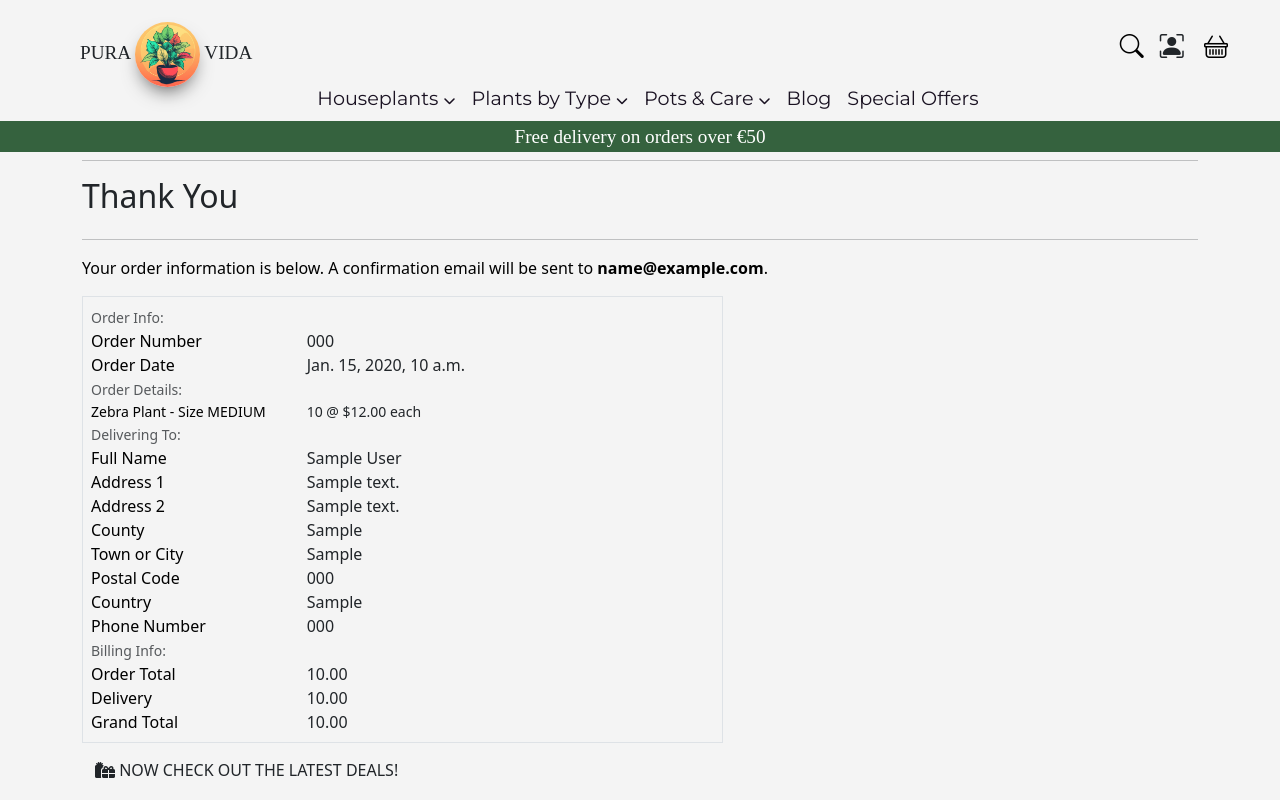
After one commit to viktor-codes/puravida, a Django app: page /checkout/checkout_success/000 in a window 1280 px wide. The commit adds this page. Run offline with Django 3.2, Linux system fonts and the light colour scheme; data comes from the database, SQL or seed files in the repository; tables that the repository leaves empty hold one stand-in row (values such as "Sample post"); some libraries are stand-ins or nearby versions; some web fonts are replaced.

Commit message:
Added checkout success logic

```diff
--- a/checkout/__init__.py
+++ b/checkout/__init__.py
@@ -0,0 +1 @@
+default_app_config = 'checkout.apps.CheckoutConfig'
--- a/checkout/forms.py
+++ b/checkout/forms.py
@@ -8,7 +8,7 @@ class OrderForm(forms.ModelForm):
         fields = ('first_name', 'last_name', 'email', 'phone_number',
                   'street_address1', 'street_address2',
                   'town_or_city', 'postcode',
-                  'county',)
+                  'county', 'country')
 
     def __init__(self, *args, **kwargs) -> None:
         """
@@ -21,6 +21,7 @@ class OrderForm(forms.ModelForm):
             'last_name': 'Last Name',
             'email': 'Email Address',
             'phone_number': 'Phone Number',
+            'country': 'Country',
             'postcode': 'Postal Code',
             'town_or_city': 'Town or City',
             'street_address1': 'Address',
--- a/checkout/models.py
+++ b/checkout/models.py
@@ -19,7 +19,7 @@ class Order(models.Model):
         max_length=50, null=False, blank=False, default='Smith')
     email = models.EmailField(max_length=254, null=False, blank=False)
     phone_number = models.CharField(max_length=20, null=False, blank=False)
-
+    country = models.CharField(max_length=40, null=False, blank=False,default='GB')
     postcode = models.CharField(max_length=20, null=True, blank=True)
     town_or_city = models.CharField(max_length=40, null=False, blank=False)
     street_address1 = models.CharField(max_length=80, null=False, blank=False)
--- a/checkout/templates/checkout/checkout.html
+++ b/checkout/templates/checkout/checkout.html
@@ -84,7 +84,7 @@
                 </fieldset>
                 <fieldset class="rounded px-3 mb-5">
                     <legend class="fieldset-label small text-black px-2 w-auto">Shipping Address</legend>
-
+                    {{ order_form.country | as_crispy_field }}
                     <div class="row">
                         <div class="col-md-6">
                             {{ order_form.first_name | as_crispy_field }}
--- /dev/null
+++ b/checkout/templates/checkout/checkout_success.html
@@ -0,0 +1,215 @@
+{% extends "includes/base.html" %}
+{% load static %}
+
+{% block extra_css %}
+<link rel="stylesheet" href="{% static 'checkout/css/checkout.css' %}">
+{% endblock %}
+
+{% block page_header %}
+<div class="container header-container">
+    <div class="row">
+        <div class="col"></div>
+    </div>
+</div>
+{% endblock %}
+
+{% block content %}
+<div class="overlay"></div>
+<div class="container">
+    <div class="row">
+        <div class="col">
+            <hr>
+            <h2 class="logo-font mb-4">Thank You</h2>
+            <hr>
+            <p class="text-black">Your order information is below. A confirmation email will be sent to <strong>
+                {{ order.email }}</strong>.</p>
+        </div>
+    </div>
+
+    <div class="row">
+        <div class="col-12 col-lg-7">
+            <div class="order-confirmation-wrapper p-2 border">
+                <div class="row">
+                    <div class="col">
+                        <small class="text-muted">Order Info:</small>
+                    </div>
+                </div>
+
+                <div class="row">
+                    <div class="col-12 col-md-4">
+                        <p class="mb-0 text-black font-weight-bold">Order Number</p>
+                    </div>
+                    <div class="col-12 col-md-8 text-md-right">
+                        <p class="mb-0">{{ order.order_number }}</p>
+                    </div>
+                </div>
+
+                <div class="row">
+                    <div class="col-12 col-md-4">
+                        <p class="mb-0 text-black font-weight-bold">Order Date</p>
+                    </div>
+                    <div class="col-12 col-md-8 text-md-right">
+                        <p class="mb-0">{{ order.date }}</p>
+                    </div>
+                </div>
+
+                <div class="row">
+                    <div class="col">
+                        <small class="text-muted">Order Details:</small>
+                    </div>
+                </div>
+
+                {% for item in order.lineitems.all %}
+                <div class="row">
+                    <div class="col-12 col-md-4">
+                        <p class="small mb-0 text-black font-weight-bold">
+                            {{ item.product.name }}{% if item.product_size %} - Size {{ item.product.size|upper }}
+                            {% endif %}
+                        </p>
+                    </div>
+                    <div class="col-12 col-md-8 text-md-right">
+                        <p class="small mb-0">{{ item.quantity }} @ ${{ item.product.price }} each</p>
+                    </div>
+                </div>
+                {% endfor %}
+
+                <div class="row">
+                    <div class="col">
+                        <small class="text-muted">Delivering To:</small>
+                    </div>
+                </div>
+
+                <div class="row">
+                    <div class="col-12 col-md-4">
+                        <p class="mb-0 text-black font-weight-bold">Full Name</p>
+                    </div>
+                    <div class="col-12 col-md-8 text-md-right">
+                        <p class="mb-0">{{ order.first_name }} {{ order.last_name }}</p>
+                    </div>
+                </div>
+
+                <div class="row">
+                    <div class="col-12 col-md-4">
+                        <p class="mb-0 text-black font-weight-bold">Address 1</p>
+                    </div>
+                    <div class="col-12 col-md-8 text-md-right">
+                        <p class="mb-0">{{ order.street_address1 }}</p>
+                    </div>
+                </div>
+
+                {% if order.street_address2 %}
+                <div class="row">
+                    <div class="col-12 col-md-4">
+                        <p class="mb-0 text-black font-weight-bold">Address 2</p>
+                    </div>
+                    <div class="col-12 col-md-8 text-md-right">
+                        <p class="mb-0">{{ order.street_address1 }}</p>
+                    </div>
+                </div>
+                {% endif %}
+
+                {% if order.county %}
+                <div class="row">
+                    <div class="col-12 col-md-4">
+                        <p class="mb-0 text-black font-weight-bold">County</p>
+                    </div>
+                    <div class="col-12 col-md-8 text-md-right">
+                        <p class="mb-0">{{ order.county }}</p>
+                    </div>
+                </div>
+                {% endif %}
+
+                <div class="row">
+                    <div class="col-12 col-md-4">
+                        <p class="mb-0 text-black font-weight-bold">Town or City</p>
+                    </div>
+                    <div class="col-12 col-md-8 text-md-right">
+                        <p class="mb-0">{{ order.town_or_city }}</p>
+                    </div>
+                </div>
+
+                {% if order.postcode %}
+                <div class="row">
+                    <div class="col-12 col-md-4">
+                        <p class="mb-0 text-black font-weight-bold">Postal Code</p>
+                    </div>
+                    <div class="col-12 col-md-8 text-md-right">
+                        <p class="mb-0">{{ order.postcode }}</p>
+                    </div>
+                </div>
+                {% endif %}
+
+                <div class="row">
+                    <div class="col-12 col-md-4">
+                        <p class="mb-0 text-black font-weight-bold">Country</p>
+                    </div>
+                    <div class="col-12 col-md-8 text-md-right">
+                        <p class="mb-0">{{ order.country }}</p>
+                    </div>
+                </div>
+
+                <div class="row">
+                    <div class="col-12 col-md-4">
+                        <p class="mb-0 text-black font-weight-bold">Phone Number</p>
+                    </div>
+                    <div class="col-12 col-md-8 text-md-right">
+                        <p class="mb-0">{{ order.phone_number }}</p>
+                    </div>
+                </div>
+
+                <div class="row">
+                    <div class="col">
+                        <small class="text-muted">Billing Info:</small>
+                    </div>
+                </div>
+
+                <div class="row">
+                    <div class="col-12 col-md-4">
+                        <p class="mb-0 text-black font-weight-bold">Order Total</p>
+                    </div>
+                    <div class="col-12 col-md-8 text-md-right">
+                        <p class="mb-0">{{ order.order_total }}</p>
+                    </div>
+                </div>
+
+                <div class="row">
+                    <div class="col-12 col-md-4">
+                        <p class="mb-0 text-black font-weight-bold">Delivery</p>
+                    </div>
+                    <div class="col-12 col-md-8 text-md-right">
+                        <p class="mb-0">{{ order.delivery_cost }}</p>
+                    </div>
+                </div>
+
+                <div class="row">
+                    <div class="col-12 col-md-4">
+                        <p class="mb-0 text-black font-weight-bold">Grand Total</p>
+                    </div>
+                    <div class="col-12 col-md-8 text-md-right">
+                        <p class="mb-0">{{ order.grand_total }}</p>
+                    </div>
+                </div>
+            </div>
+        </div>
+    </div>
+    <div class="row">
+        <div class="col-12 col-lg-7 text-right">
+            {% if from_profile %}
+            <a href="{% url 'profile' %}" class="btn btn-black rounded-0 my-2">
+                <span class="icon mr-2">
+                    <i class="fas fa-angle-left"></i>
+                </span>
+                <span class="text-uppercase">Back to Profile</span>
+            </a>
+            {% else %}
+            <a href="{% url 'products' %}" class="btn btn-black rounded-0 my-2">
+                <span class="icon mr-2">
+                    <i class="fas fa-gifts"></i>
+                </span>
+                <span class="text-uppercase">Now check out the latest deals!</span>
+            </a>
+            {% endif %}
+        </div>
+    </div>
+</div>
+{% endblock %}
--- a/checkout/urls.py
+++ b/checkout/urls.py
@@ -3,4 +3,9 @@ from . import views
 
 urlpatterns = [
     path('', views.checkout, name='checkout'),
+    path(
+        'checkout_success/<order_number>',
+        views.checkout_success,
+        name='checkout_success'
+    ),
 ]
--- a/checkout/views.py
+++ b/checkout/views.py
@@ -1,26 +1,117 @@
-from django.shortcuts import (
-    render, redirect, reverse, get_object_or_404, HttpResponse
-)
+from django.shortcuts import render, redirect, reverse, get_object_or_404
+from django.contrib import messages
+from django.conf import settings
 
-from django.contrib import messages
 from .forms import OrderForm
+from .models import Order, OrderLineItem
+from products.models import Product
+from bag.contexts import bag_contents
+
+import stripe
 
 
 def checkout(request):
-    bag = request.session.get('bag', {})
+    stripe_public_key = settings.STRIPE_PUBLIC_KEY
+    stripe_secret_key = settings.STRIPE_SECRET_KEY
 
-    if not bag:
-        messages.error(
-            request, "There's nothing in your bag at the moment")
-        return redirect(reverse('products'))
+    if request.method == 'POST':
+        bag = request.session.get('bag', {})
 
-    order_form = OrderForm()
+        form_data = {
+            'first_name': request.POST['first_name'],
+            'last_name': request.POST['last_name'],
+            'email': request.POST['email'],
+            'phone_number': request.POST['phone_number'],
+            'country': request.POST['country'],
+            'postcode': request.POST['postcode'],
+            'town_or_city': request.POST['town_or_city'],
+            'street_address1': request.POST['street_address1'],
+            'street_address2': request.POST['street_address2'],
+            'county': request.POST['county'],
+        }
+        order_form = OrderForm(form_data)
+        if order_form.is_valid():
+            order = order_form.save()
+            for item_id, item_data in bag.items():
+                try:
+                    product = Product.objects.get(id=item_id)
+                    if isinstance(item_data, int):
+                        order_line_item = OrderLineItem(
+                            order=order,
+                            product=product,
+                            quantity=item_data,
+                        )
+                        order_line_item.save()
+                    else:
+                        for size, quantity in item_data['items_by_size'].items():
+                            order_line_item = OrderLineItem(
+                                order=order,
+                                product=product,
+                                quantity=quantity,
+                                product_size=size,
+                            )
+                            order_line_item.save()
+                except Product.DoesNotExist:
+                    messages.error(request, (
+                        "One of the products in your bag wasn't found in our database. "
+                        "Please call us for assistance!")
+                    )
+                    order.delete()
+                    return redirect(reverse('view_bag'))
+
+            request.session['save_info'] = 'save-info' in request.POST
+            return redirect(reverse('checkout_success', args=[order.order_number]))
+        else:
+            messages.error(request, 'There was an error with your form. \
+                Please double check your information.')
+    else:
+        bag = request.session.get('bag', {})
+        if not bag:
+            messages.error(
+                request, "There's nothing in your bag at the moment")
+            return redirect(reverse('products'))
+
+        current_bag = bag_contents(request)
+        total = current_bag['grand_total']
+        stripe_total = round(total * 100)
+        stripe.api_key = stripe_secret_key
+        intent = stripe.PaymentIntent.create(
+            amount=stripe_total,
+            currency=settings.STRIPE_CURRENCY,
+        )
+
+        order_form = OrderForm()
+
+    if not stripe_public_key:
+        messages.warning(request, 'Stripe public key is missing. \
+            Did you forget to set it in your environment?')
 
     template = 'checkout/checkout.html'
     context = {
         'order_form': order_form,
-        'stripe_public_key': 'pk_test_51NbKLRJ7u0o8oEB3CW5MDb3NoW6vzXXb5j4McdEWIEhiN5WNjNZLEgt20hcKeWM8SbVDjQ36nz2pescJpDH530pM00WgOKfpo5',
-        'client_secret': 'test client secret',
+        'stripe_public_key': stripe_public_key,
+        'client_secret': intent.client_secret,
     }
 
     return render(request, template, context)
+
+
+def checkout_success(request, order_number):
+    """
+    Handle successful checkouts
+    """
+    save_info = request.session.get('save_info')
+    order = get_object_or_404(Order, order_number=order_number)
+    messages.success(request, f'Order successfully processed! \
+        Your order number is {order_number}. A confirmation \
+        email will be sent to {order.email}.')
+
+    if 'bag' in request.session:
+        del request.session['bag']
+
+    template = 'checkout/checkout_success.html'
+    context = {
+        'order': order,
+    }
+
+    return render(request, template, context)
--- a/pura_vida/settings.py
+++ b/pura_vida/settings.py
@@ -174,6 +174,11 @@ MEDIA_ROOT = os.path.join(BASE_DIR, 'media')
 
 FREE_DELIVERY_THRESHOLD = 50
 STANDARD_DELIVERY_PERCENTAGE = 10
+STRIPE_CURRENCY = 'eur'
+STRIPE_PUBLIC_KEY = os.environ.get('STRIPE_PUBLIC_KEY')
+STRIPE_SECRET_KEY = os.environ.get('STRIPE_SECRET_KEY')
+STRIPE_WH_SECRET = os.environ.get('STRIPE_WH_SECRET')
+DEFAULT_FROM_EMAIL = 'puravida@example.com'
 
 # Default primary key field type
 # https://docs.djangoproject.com/en/3.2/ref/settings/#default-auto-field
--- a/requirements.txt
+++ b/requirements.txt
@@ -17,4 +17,6 @@ python3-openid==3.2.0
 requests==2.31.0
 requests-oauthlib==1.3.1
 sqlparse==0.4.4
+stripe==7.4.0
+typing_extensions==4.8.0
 urllib3==2.0.7
```
Also changed, not shown: checkout/static/checkout/js/stripe_elements.js (+4 -48 lines), products/templates/products/includes/quantity_input_script.html (+22 -2 lines), products/templates/products/product_details.html (+4 -4 lines), checkout/migrations/0002_order_country.py (added).
